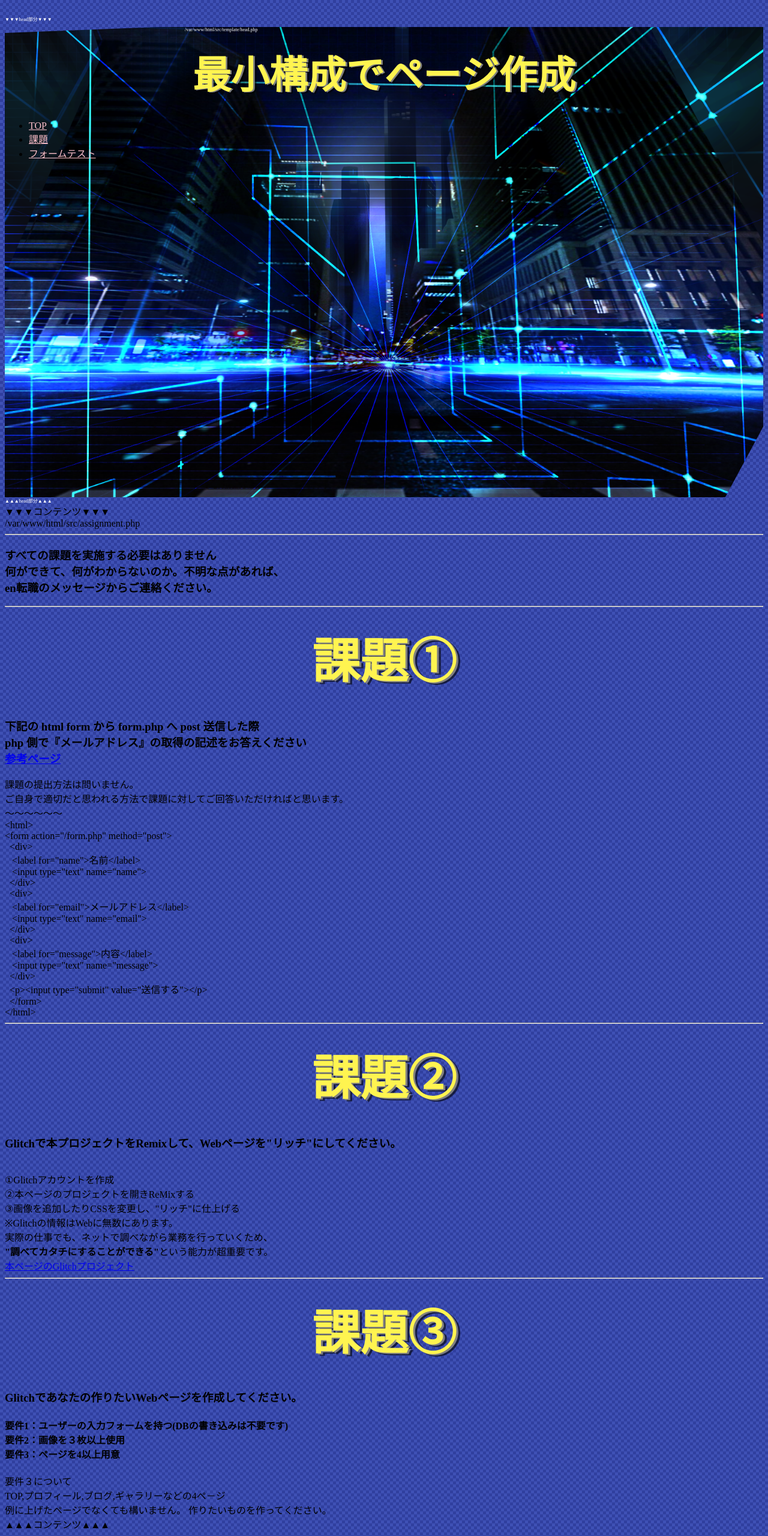
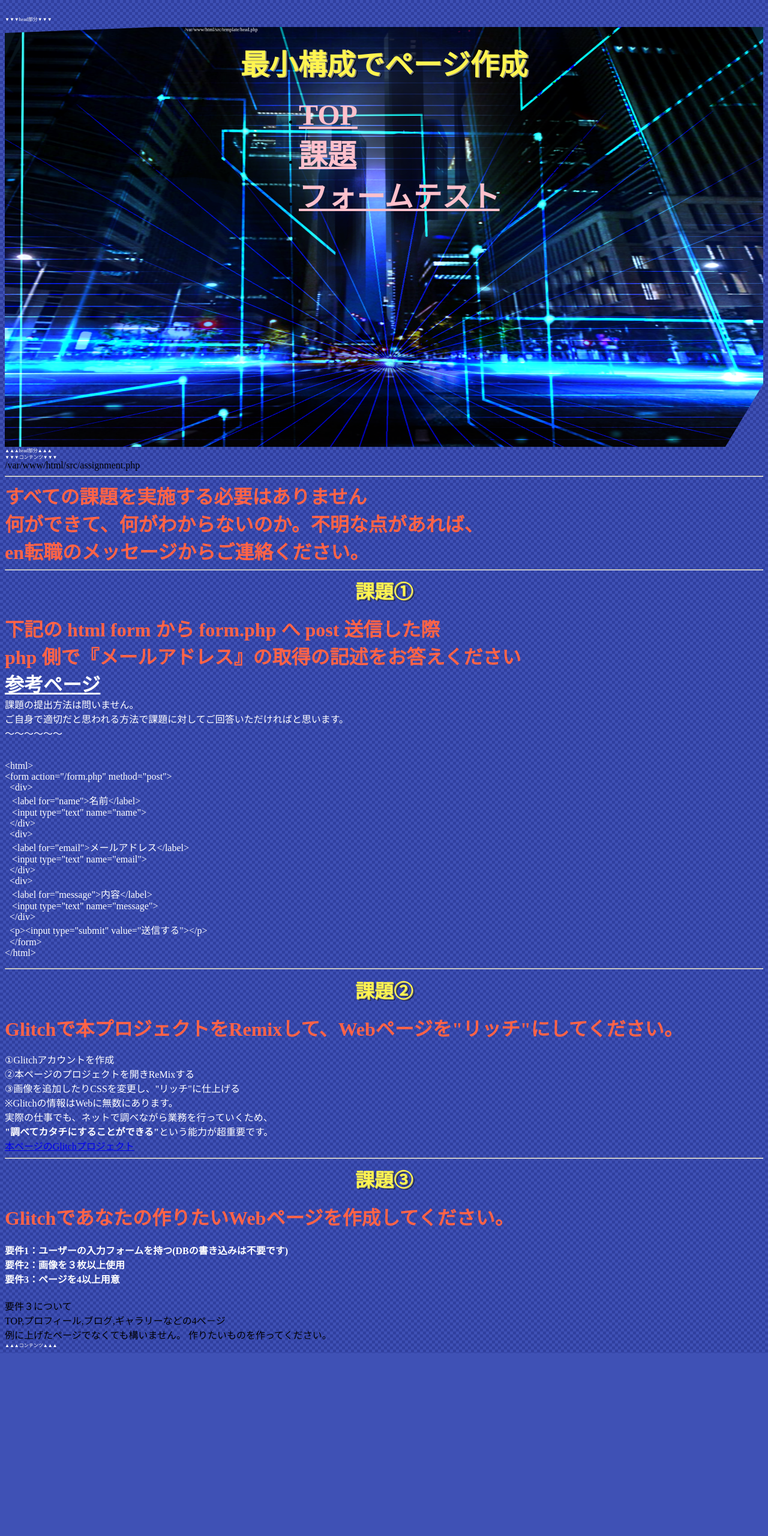
Before and after one commit to Ryuya-Fujisaki/exeProject, a PHP site: page /src/assignment.php in a window 1280 px wide. Shown: the whole page at 60% size. After the commit the page ends 2256 px from the top, so only its background shows below. Run offline with PHP 8.4, Linux system fonts and the light colour scheme; some web fonts are replaced.

Commit message:
Initial commit

```diff
--- a/index.php
+++ b/index.php
@@ -11,7 +11,7 @@ include ( dirname(__FILE__) . '/src/template/head.php' ); ?>
     print_r(dirname(__FILE__).'/');
     print_r(basename(__FILE__)) ;
   ?></P>
-  <h1 style="margin: 10px auto 10px; padding-top: 30px">TOP</h1>
+  <h1 style="margin: 10px auto 30px; padding-top: 30px">TOP</h1>
     <div style="display: flex; justify-content: space-around; margin-left: 50px">
     <img
       style="box-shadow: 20px 20px 0 #325e2b; border-radius: 4px"
--- a/src/assignment.php
+++ b/src/assignment.php
@@ -4,33 +4,33 @@
 
 <body>
   <br>
-  <span style="margin: 0 auto">▼▼▼コンテンツ▼▼▼</span><br>
+  <span style="margin: 0 auto; color: #ffffff; font-size: 8px">▼▼▼コンテンツ▼▼▼</span><br>
   <?php
     print_r(dirname(__FILE__).'/');
     print_r(basename(__FILE__)) ;
   ?>
 
   <hr>
-  <h3>
+  <h3 class="flowing">
       すべての課題を実施する必要はありません<br>
       何ができて、何がわからないのか。不明な点があれば、<br>
       en転職のメッセージからご連絡ください。<br>
-
   </h3>
   <hr>
 
   <h1>課題①</h1>
-  <h3>
+  <h3 class="flowing">
     下記の html form から form.php へ post 送信した際<br>
     php 側で『メールアドレス』の取得の記述をお答えください<br>
-    <a href="/src/formTest.php">参考ページ</a>
+    <a class="link" href="/src/formTest.php" style="color: #ffffff; font-weight: bolder">参考ページ</a>
   </h3>
-  <span>
+  <span style="color: ffffff">
     課題の提出方法は問いません。<br>
     ご自身で適切だと思われる方法で課題に対してご回答いただければと思います。<br>
   </span>
-  <span>～～～～～～</span>
+  <span style="color: #ffffff">～～～～～～</span>
 
+  <p style="color: #ffffff">
   <br>
   <?php echo htmlspecialchars("<html>") . "\n" ; ?><br>
   <?php echo htmlspecialchars(' <form action="/form.php" method="post">'); ?><br>
@@ -49,12 +49,12 @@
   <?php echo "&nbsp".htmlspecialchars('        <p><input type="submit" value="送信する"></p>'); ?><br>
   <?php echo "&nbsp".htmlspecialchars('    </form>'); ?><br>
   <?php echo htmlspecialchars('</html>'); ?><br>
-
+  </p>
 
   <hr>
   <h1>課題②</h1>
-  <h3>Glitchで本プロジェクトをRemixして、Webページを"リッチ"にしてください。</h3><br>
-  <span>
+  <h3 class="flowing">Glitchで本プロジェクトをRemixして、Webページを"リッチ"にしてください。</h3><br>
+  <span style="color: #ffffff">
     ①Glitchアカウントを作成<br>
     ②本ページのプロジェクトを開きReMixする<br>
     ③画像を追加したりCSSを変更し、"リッチ"に仕上げる<br>
@@ -66,10 +66,10 @@
   <hr>
 
   <h1>課題③</h1>
-  <h3>Glitchであなたの作りたいWebページを作成してください。
+  <h3 class="flowing">Glitchであなたの作りたいWebページを作成してください。
 
   </h3>
-  <h4>
+  <h4 style="color: #ffffff">
     要件1：ユーザーの入力フォームを持つ(DBの書き込みは不要です)<br>
     要件2：画像を３枚以上使用<br>
     要件3：ページを4以上用意<br>
@@ -81,6 +81,6 @@
     作りたいものを作ってください。
   </span>
   <br>
-  <span>▲▲▲コンテンツ▲▲▲</span><br>
+  <span style="color: #ffffff; font-size: 8px">▲▲▲コンテンツ▲▲▲</span><br>
 </body>
 </html>
--- a/src/template/head.php
+++ b/src/template/head.php
@@ -12,20 +12,20 @@
     print_r(dirname(__FILE__).'/');
     print_r(basename(__FILE__)) ;
     ?></p>
-  <h1 style="z-index: 100; font-size: 4em">最小構成でページ作成</h1>
-    <ul>
+  <h1 style="z-index: 100; font-size: 3em">最小構成でページ作成</h1>
+    <ul style="test-align:center; text-decoration: none; margin-left: 450px">
       <li>
-        <a href="/" style="color: pink">
+        <a href="/" style="color: pink; font-weight: bold; font-size: 3em">
           TOP
         </a>
       </li>
       <li>
-        <a href="/src/assignment.php" style="color: pink">
+        <a href="/src/assignment.php" style="color: pink; font-weight: bold; font-size: 3em">
           課題
         </a>
       </li>
       <li>
-        <a href="/src/formTest.php" style="color: pink">
+        <a href="/src/formTest.php" style="color: pink; font-weight: bold; font-size: 3em">
           フォームテスト
         </a>
       </li>
--- a/style.css
+++ b/style.css
@@ -208,16 +208,16 @@ to this section's matching END comment to see page-specific styles.
       /* CSS スタイル */
       .background-image {
         width: 100%; /* <div> 要素の幅 */
-        height: 100%; /* <div> 要素の高さ */
+        height: 700px; /* <div> 要素の高さ */
         background-image: url('./src/images/digital.png'); /* 背景画像のパスを指定 */
-        background-size: cover; /* 画像を <div> に合わせて拡大・縮小 */
+        /* background-size: cover; 画像を <div> に合わせて拡大・縮小 */
         background-repeat: no-repeat; /* 背景画像の繰り返しを無効にする */
         background-position: center center; /* 画像の中央に配置 */
         clip-path: polygon(20% 0, 100% 0%, 100% 85%, 95% 100%, 0 100%, 0 10px);
       }
 
       h1 {
-        font-size:5em;
+        font-size:2em;
         text-align:center;
         line-height:0.95em;
         font-weight:bold;
@@ -241,3 +241,28 @@ to this section's matching END comment to see page-specific styles.
         80% {transform: scale(0.8, 1.1);}
         100%{transform: scale(1, 1);}
       }
+
+      .flowing {
+      margin: 0;
+      font-size: 2em;
+      font-weight: bold;
+      color: #ff6347;
+      white-space: nowrap;
+      overflow: hidden;
+      animation: flowing-anim 8s;
+      }
+
+      @keyframes flowing-anim {
+      0%{
+          width: 0%;
+        }
+      100%{
+          width: 100%;
+        }
+      }
+
+      .link:hover {
+        background-color: #eeeeee;
+        text-decoration: underline;
+        color: #0000ff;
+    }
```
Also changed, not shown: src/explain.php (+11 -6 lines), src/formTest.php (+4 -3 lines), src/images/programing.jpeg (deleted), 2 other files.
